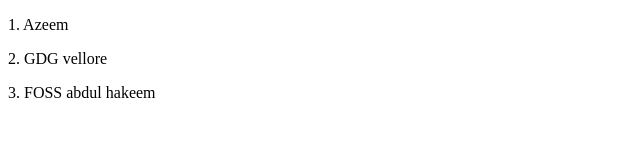
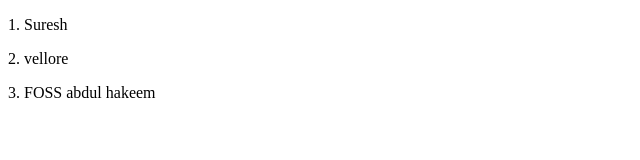
Before and after one commit to nammahari/cahcet_push, a plain HTML site: page index.html in a window 1280 px wide. Shown: the full height of the page, 0-640 px from the left. Drawn offline with Linux system fonts and the light colour scheme.

Commit message:
Update index.html

```diff
--- a/index.html
+++ b/index.html
@@ -7,8 +7,8 @@
     <title>Add Your Name</title>
 </head>
 <body>
-    <p>1. Azeem</p>
-    <p>2. GDG vellore</p>
+    <p>1. Suresh</p>
+    <p>2. vellore</p>
     <p>3. FOSS abdul hakeem</p>
 </body>
 </html>
```
